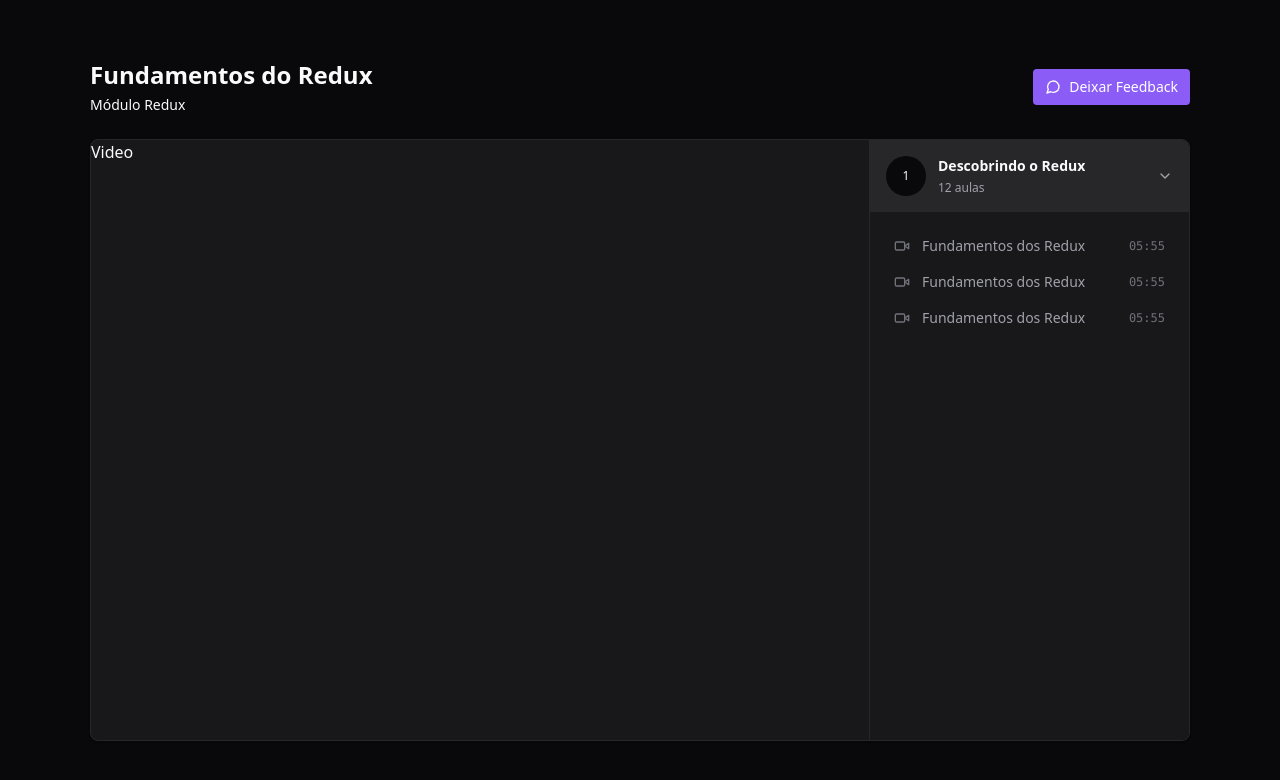
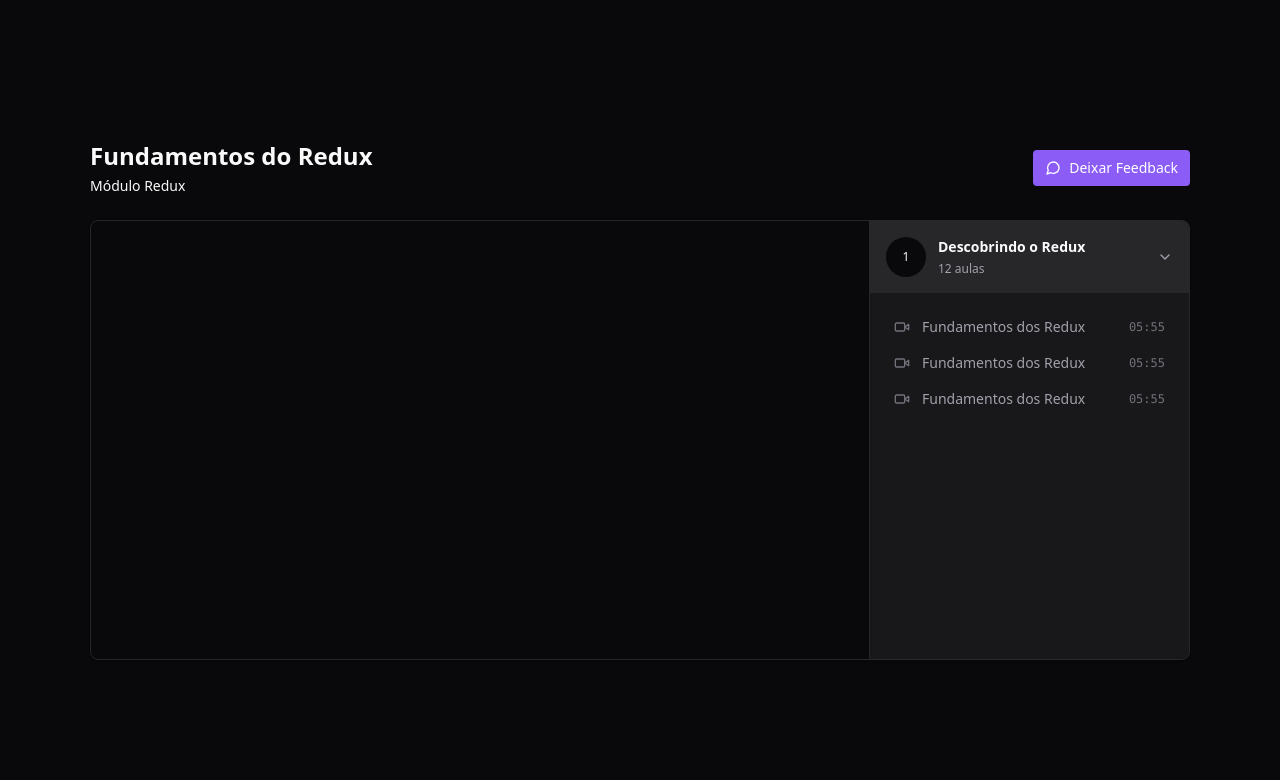
Before and after one commit to vitorsemidio-dev/react-redux-zustand, a React (Vite) app: page / in a window 1280 px wide. Shown: the top 780 px of the page. Built offline with nearby package versions, Linux system fonts and the light colour scheme.

Commit message:
feat: add video player

```diff
--- a/package.json
+++ b/package.json
@@ -14,6 +14,7 @@
     "lucide-react": "^0.252.0",
     "react": "^18.2.0",
     "react-dom": "^18.2.0",
+    "react-player": "^2.12.0",
     "react-redux": "^8.1.1"
   },
   "devDependencies": {
--- a/src/pages/Player.tsx
+++ b/src/pages/Player.tsx
@@ -1,4 +1,5 @@
 import { ChevronDown, MessageCircle, Video } from 'lucide-react';
+import ReactPlayer from 'react-player';
 
 export function Player() {
   return (
@@ -17,8 +18,19 @@ export function Player() {
         </div>
 
         <main className="relative flex overflow-hidden rounded-lg border border-zinc-800 bg-zinc-900 shadow">
-          <div className="flex-1">Video</div>
-          <aside className="h-[600px] w-80 border-l border-zinc-800 bg-zinc-900">
+          <div className="flex-1">
+            <div>
+              <div className="aspect-video w-full bg-zinc-950">
+                <ReactPlayer
+                  width="100%"
+                  height="100%"
+                  controls
+                  url="https://www.youtube.com/watch?v=4qpgwR6JZPY"
+                />
+              </div>
+            </div>
+          </div>
+          <aside className="w-80 border-l border-zinc-800 bg-zinc-900">
             <div>
               <button className="flex w-full items-center gap-3 bg-zinc-800 p-4">
                 <div className="flex h-10 w-10 items-center justify-center rounded-full bg-zinc-950 text-xs">
```
Also changed, not shown: 1 other file (tests, documents, lock files or other folders).
